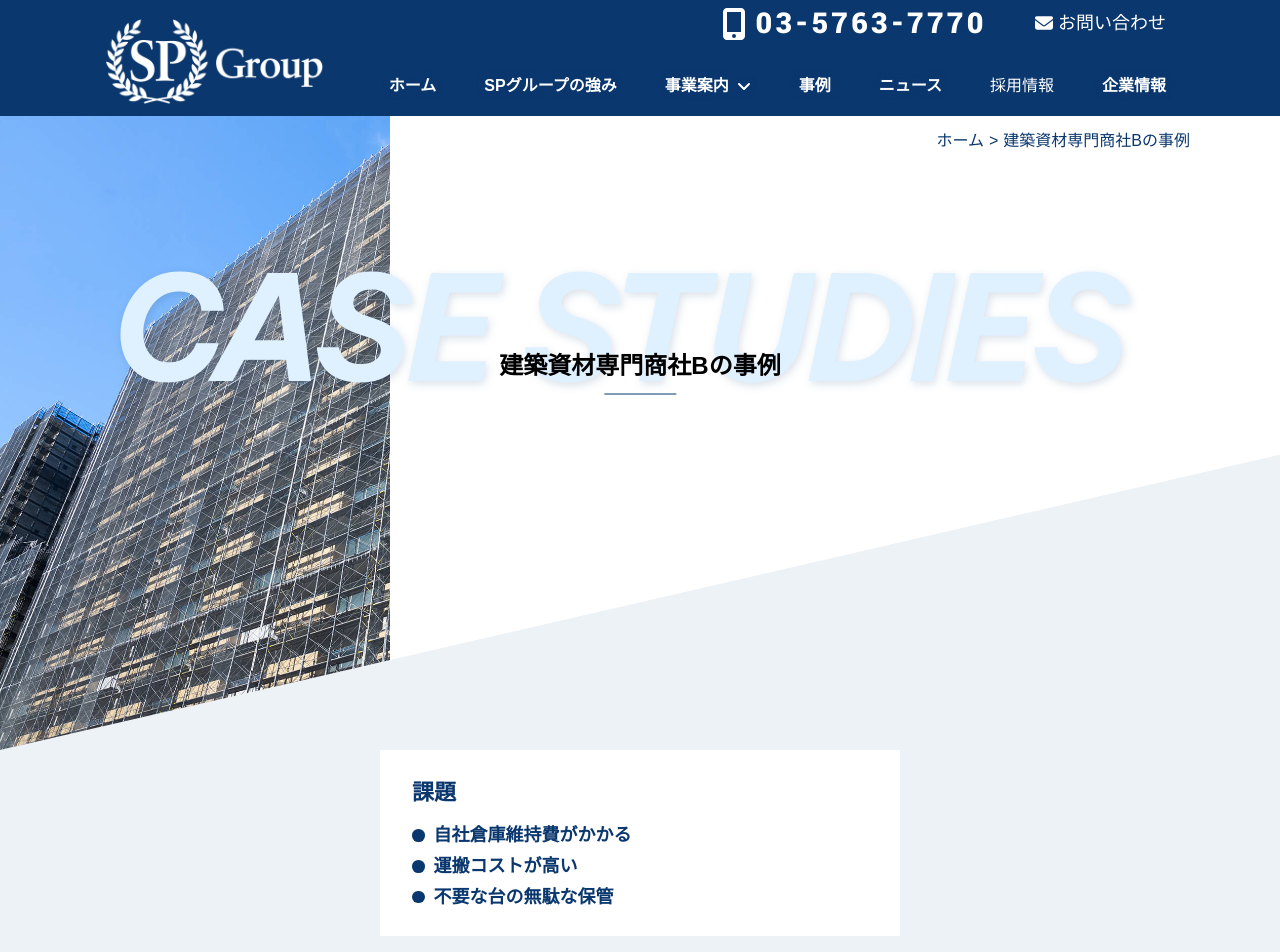
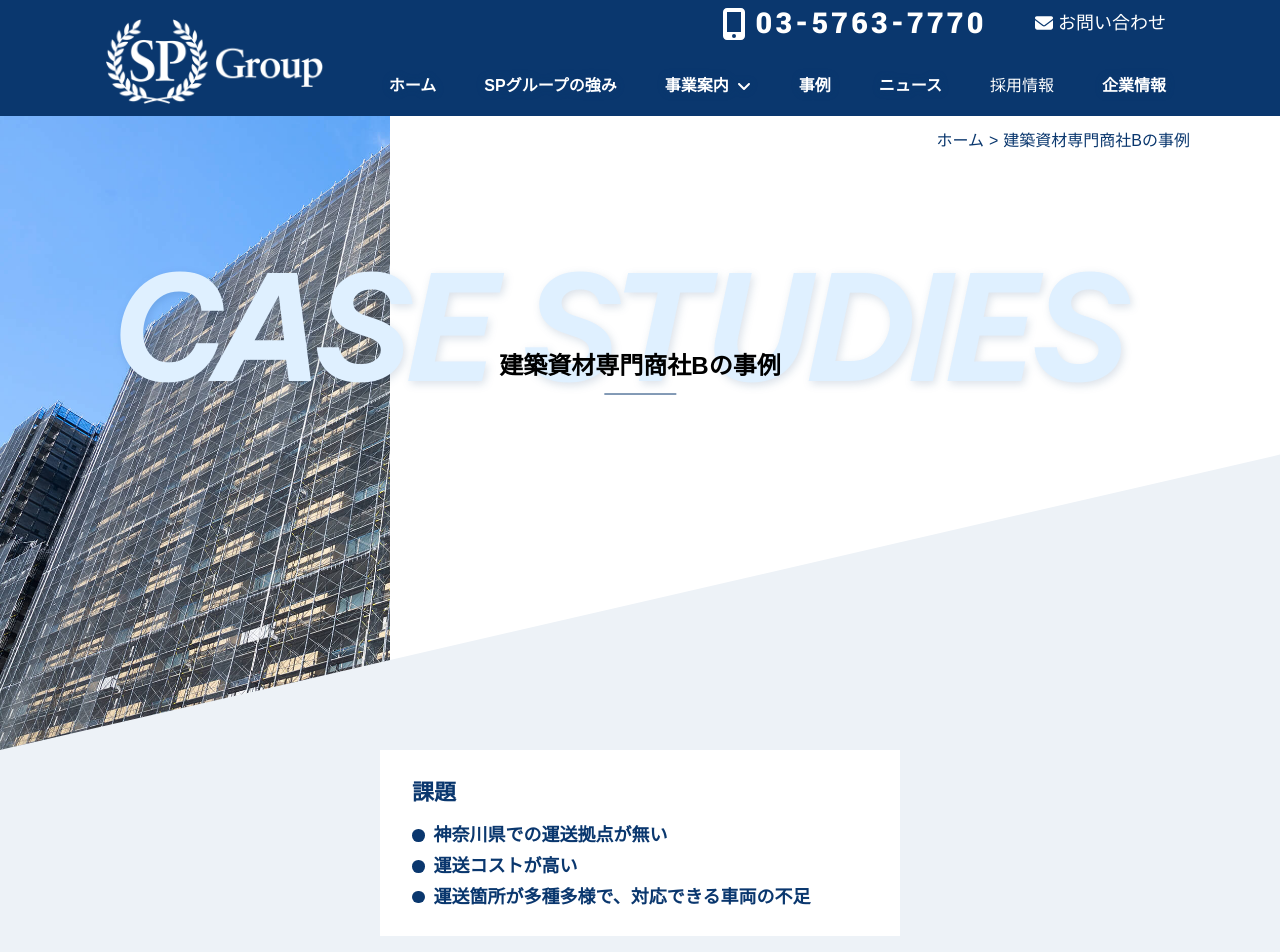
Before and after one commit to joystream20/sp-group, a Nuxt app: page /casestudies02 in a window 1280 px wide. Shown: the top 952 px of the page. Built offline with nearby package versions, Linux system fonts and the light colour scheme; what vue3-smooth-scroll would draw is missing.

Commit message:
loc-0919

```diff
--- a/src/pages/casestudies02.vue
+++ b/src/pages/casestudies02.vue
@@ -50,9 +50,9 @@ onMounted(() => {
                 <dt>課題</dt>
                 <dd>
                   <ul class="list">
-                    <li class="list-item">自社倉庫維持費がかかる</li>
-                    <li class="list-item">運搬コストが高い</li>
-                    <li class="list-item">不要な台の無駄な保管</li>
+                    <li class="list-item">神奈川県での運送拠点が無い</li>
+                    <li class="list-item">運送コストが高い</li>
+                    <li class="list-item">運送箇所が多種多様で、対応できる車両の不足</li>
                   </ul>
                 </dd>
               </dl>
```
